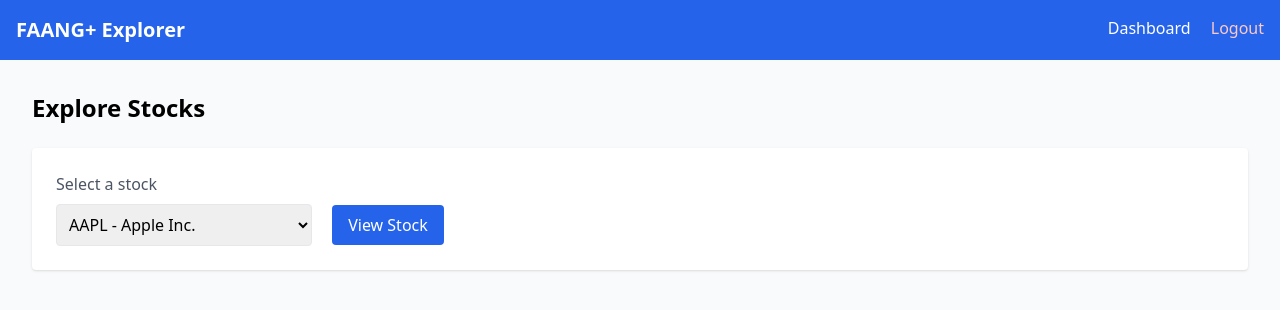
After one commit to Bobbers1/HalfGone_robertc295_zixiq_kalimulk_codyc2789, a Flask app: template app/templates/explore.html in a window 1280 px wide. The commit adds this page. Shown: the top 310 px of the page. Run offline with Flask 3, Linux system fonts and the light colour scheme; the template is opened without the code that fills it, so the values that code supplies are empty; some libraries are stand-ins or nearby versions.

Commit message:
created initial explore html and stock viewer

```diff
--- /dev/null
+++ b/app/templates/explore.html
@@ -0,0 +1,42 @@
+<!-- Zixi Qiao, Robert Chen, Kalimul Kaif, Cody Wong -->
+<!-- HalfGone -->
+<!-- SoftDev -->
+<!-- P04 - Makers Makin' It, Act II -- The Seequel -->
+<!-- 2026-04-20 -->
+<!-- time spent: 1 -->
+
+<!DOCTYPE html>
+<html>
+<head>
+    <title>Explore - FAANG+ Stock Explorer</title>
+    <script src="https://cdn.tailwindcss.com"></script>
+</head>
+<body class="bg-gray-50">
+    <nav class="bg-blue-600 text-white p-4 flex justify-between">
+        <h1 class="text-xl font-bold">FAANG+ Explorer</h1>
+        <div>
+            <a href="/dashboard" class="mr-4">Dashboard</a>
+            <a href="/logout" class="text-red-200">Logout</a>
+        </div>
+    </nav>
+
+    <div class="container mx-auto p-8">
+        <h2 class="text-2xl font-bold mb-6">Explore Stocks</h2>
+        <div class="bg-white p-6 rounded shadow">
+            <label class="block text-gray-600 mb-2">Select a stock</label>
+            <select id="tickerSelect" class="border p-2 rounded w-64">
+                <option value="AAPL">AAPL - Apple Inc.</option>
+                <option value="MSFT">MSFT - Microsoft</option>
+                <option value="AMZN">AMZN - Amazon</option>
+                <option value="GOOGL">GOOGL - Alphabet</option>
+                <option value="META">META - Meta</option>
+                <option value="NVDA">NVDA - NVIDIA</option>
+            </select>
+            <button onclick="window.location.href='/stock?ticker=' + document.getElementById('tickerSelect').value"
+                class="ml-4 bg-blue-600 text-white px-4 py-2 rounded">
+                View Stock
+            </button>
+        </div>
+    </div>
+</body>
+</html>
```
Also changed, not shown: app/__init__.py (+25 -2 lines), app/templates/stock_viewer.html (+32 -16 lines).
